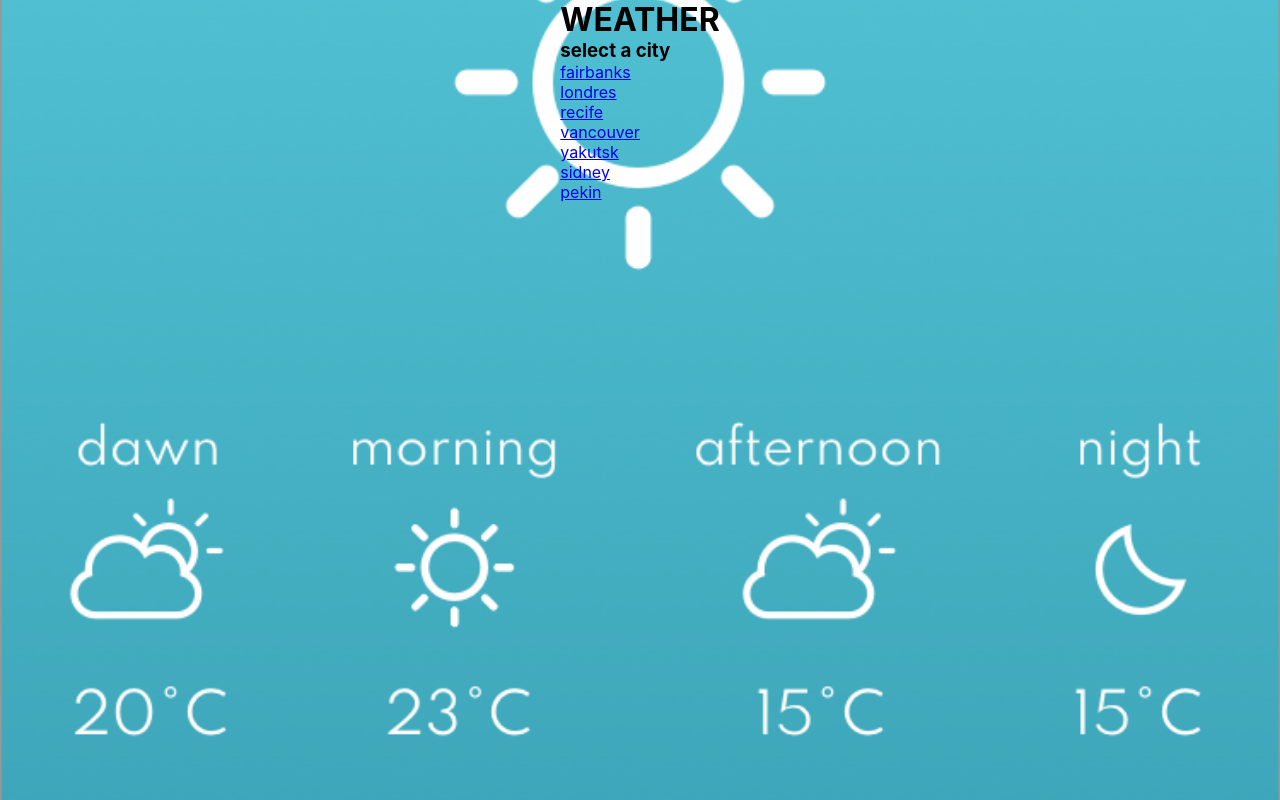
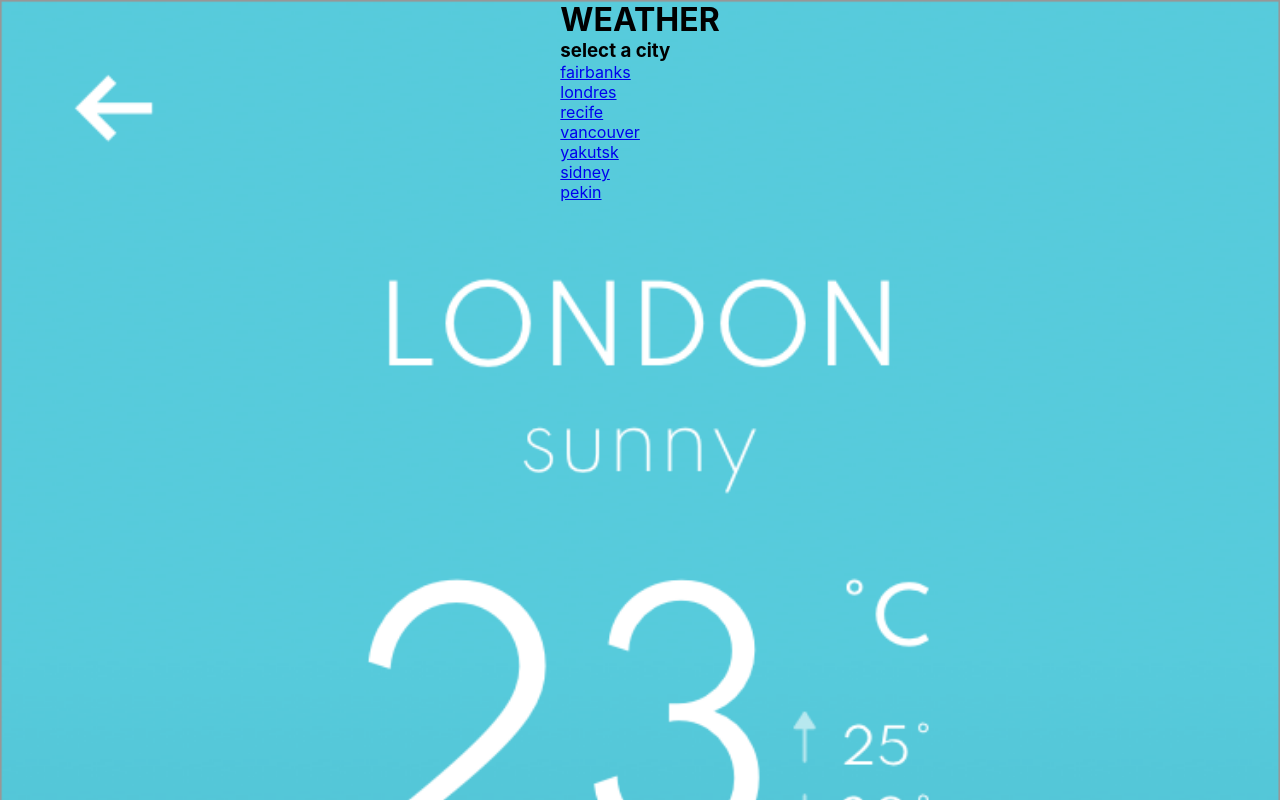
Before and after one commit to cgmonte/desafio-weather-app, a React (Create React App) app: page /home in a window 1280 px wide. Built offline with nearby package versions, Linux system fonts and the light colour scheme.

Commit message:
imagem de ref no topo

```diff
--- a/src/Components/Global.scss
+++ b/src/Components/Global.scss
@@ -6,7 +6,7 @@ body {
     background-image: url('../images/mobile_ref1.png');
     background-size:     cover;                      /* <------ */
     background-repeat:   no-repeat;
-    background-position: center center;
+    background-position: top center;
 }
 
 #root {
```
